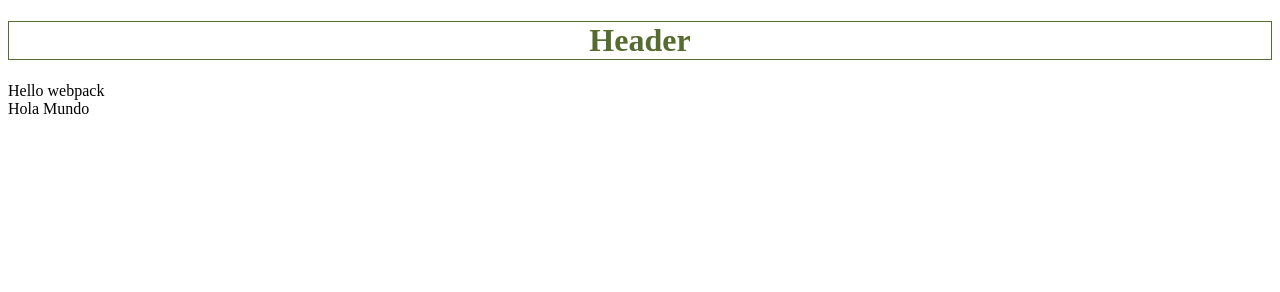
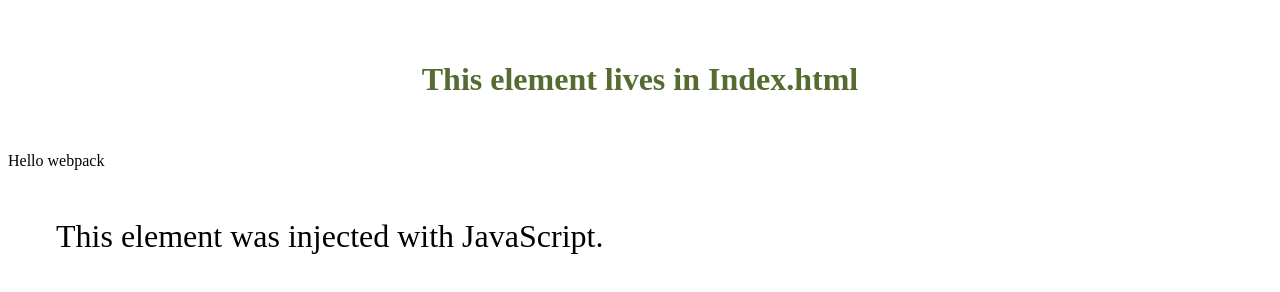
Before and after one commit to DiegoRodriguez2018/light-webpack-express-server, a website built with webpack: page dist/index.html in a window 1280 px wide. Built offline with nearby package versions, Linux system fonts and the light colour scheme.

Commit message:
Added README.md and improved the example styling.

```diff
--- a/src/index.js
+++ b/src/index.js
@@ -4,8 +4,8 @@ import styles from './stylesheets/styles.scss';
 function component() {
   let element = document.createElement('div');
 
-  element.innerHTML = "Hola Mundo";
-
+  element.innerHTML = "This element was injected with JavaScript.";
+  element.classList.add('content');
   return element;
 }
 
--- a/src/stylesheets/styles.scss
+++ b/src/stylesheets/styles.scss
@@ -1,10 +1,24 @@
-h1{
-  color: darkolivegreen;
-  border: darkolivegreen 1px solid;
-  text-align: center;
-  &:hover{
-    // color:white;
-    background:lightgrey;
-
+.header-container{
+  display:flex;
+  justify-content: center;
+  h1{
+    color: darkolivegreen;
+    text-align: center;
+    padding: 2rem;
+    transition: 1s;
+    &:hover{
+      border-radius: 2rem;
+      color:lightgrey;
+      background:darkolivegreen;
+    }
   }
 }
+
+.content{
+  margin: 3rem;
+  font-size: 2rem;
+  transition: 1s;
+  &:hover{
+    letter-spacing: 2px;
+  }
+}
```
Also changed, not shown: 2019-04-05-13-29-34.png (added), README.md (added), dist/index.html.
